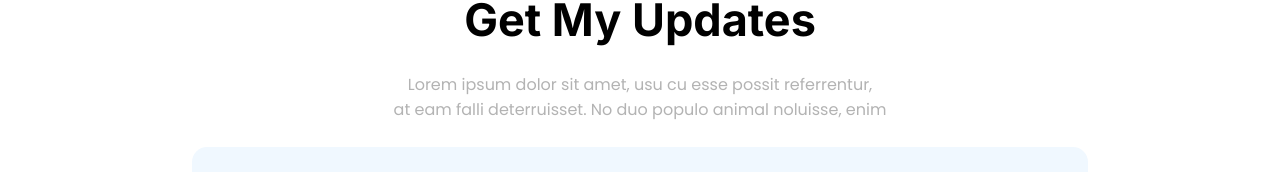
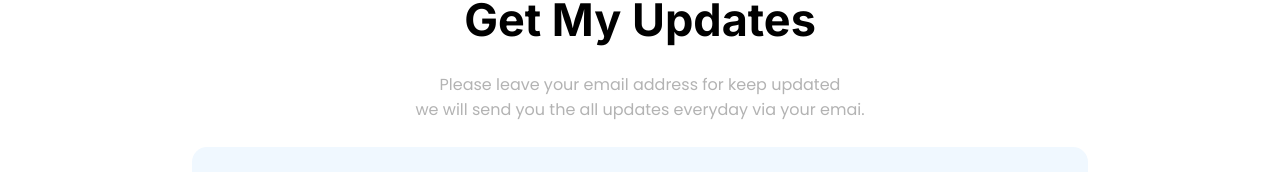
Before and after one commit to SagorMainul/donate-nowdays, a plain HTML site: page index.html in a window 1280 px wide. Shown: the part 2033-2205 px from the top of the page. Drawn offline with Linux system fonts and the light colour scheme.

Commit message:
text-updated

```diff
--- a/index.html
+++ b/index.html
@@ -115,8 +115,7 @@ The official definition of education from the Oxford Dictionary is described as
                     </h1>
                     <br>
                     <p class="black-titles">
-                        Lorem ipsum dolor sit amet, usu cu esse possit referrentur,<br> at eam falli
-                        deterruisset. No duo populo animal noluisse, enim
+                        Please leave your email address for keep updated<br> we will send you the all updates everyday via your emai.
                     </p>
                     <br>
                     <div class="newsletter">
```
